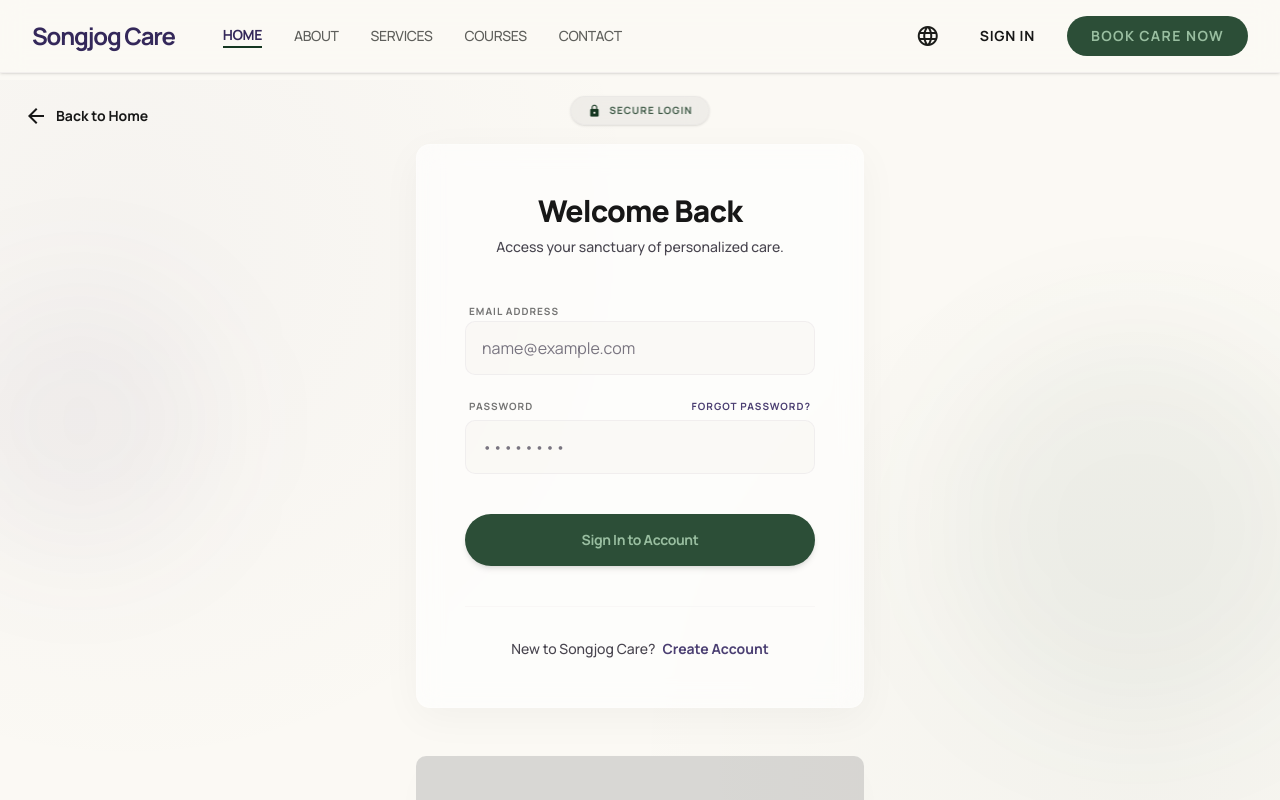
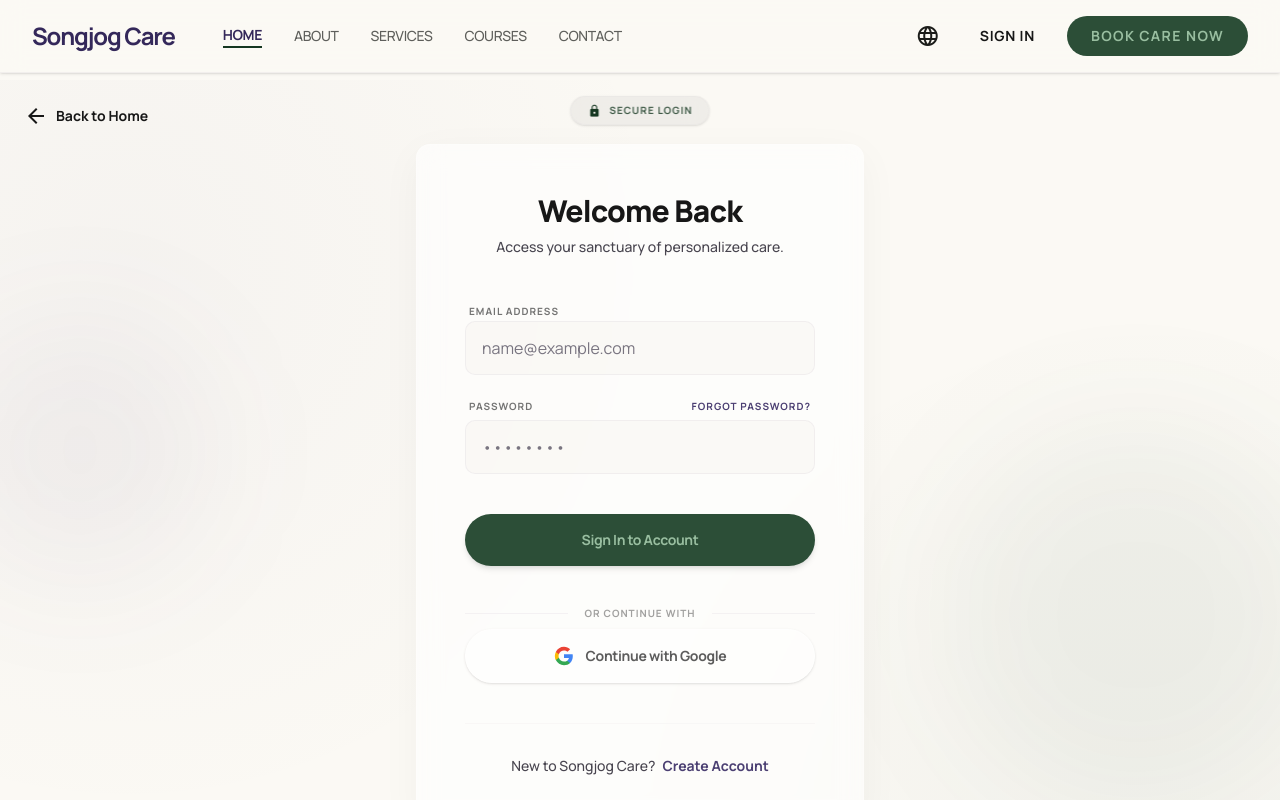
Before and after one commit to imadisimran/care-bd2, a Next.js app: page /login in a window 1280 px wide. Shown: the top 800 px of the page. Built offline with nearby package versions, Linux system fonts and the light colour scheme; grey boxes are pictures that could not be loaded.

Commit message:
feat: implement login page UI with email, password, and Google authentication options

```diff
--- a/src/app/(auth)/login/page.jsx
+++ b/src/app/(auth)/login/page.jsx
@@ -87,6 +87,44 @@
             >
               Sign In to Account
             </button>
+
+            {/* Divider */}
+            <div className="relative flex items-center gap-4 my-2 pt-2">
+              <div className="flex-grow border-t border-outline-variant/20"></div>
+              <span className="text-[10px] font-bold uppercase tracking-widest text-primary/40 whitespace-nowrap">
+                Or Continue With
+              </span>
+              <div className="flex-grow border-t border-outline-variant/20"></div>
+            </div>
+
+            {/* Google Login Button */}
+            <button
+              className="w-full bg-white/40 hover:bg-white/60 border border-white/40 py-4 rounded-full font-bold text-sm tracking-tight flex items-center justify-center gap-3 transition-all hover:scale-[1.02] active:scale-95 shadow-sm group"
+              type="button"
+            >
+              <svg
+                className="w-5 h-5 transition-transform group-hover:scale-110"
+                viewBox="0 0 24 24"
+              >
+                <path
+                  d="M22.56 12.25c0-.78-.07-1.53-.2-2.25H12v4.26h5.92c-.26 1.37-1.04 2.53-2.21 3.31v2.77h3.57c2.08-1.92 3.28-4.74 3.28-8.09z"
+                  fill="#4285F4"
+                />
+                <path
+                  d="M12 23c2.97 0 5.46-.98 7.28-2.66l-3.57-2.77c-.98.66-2.23 1.06-3.71 1.06-2.86 0-5.29-1.93-6.16-4.53H2.18v2.84C3.99 20.53 7.7 23 12 23z"
+                  fill="#34A853"
+                />
+                <path
+                  d="M5.84 14.09c-.22-.66-.35-1.36-.35-2.09s.13-1.43.35-2.09V7.07H2.18C1.43 8.55 1 10.22 1 12s.43 3.45 1.18 4.93l3.66-2.84z"
+                  fill="#FBBC05"
+                />
+                <path
+                  d="M12 5.38c1.62 0 3.06.56 4.21 1.66l3.15-3.15C17.45 2.09 14.97 1 12 1 7.7 1 3.99 3.47 2.18 7.07l3.66 2.84c.87-2.6 3.3-4.53 6.16-4.53z"
+                  fill="#EA4335"
+                />
+              </svg>
+              <span className="text-primary/70">Continue with Google</span>
+            </button>
           </form>
 
           <div className="mt-10 pt-8 border-t border-outline-variant/10 text-center">
```
